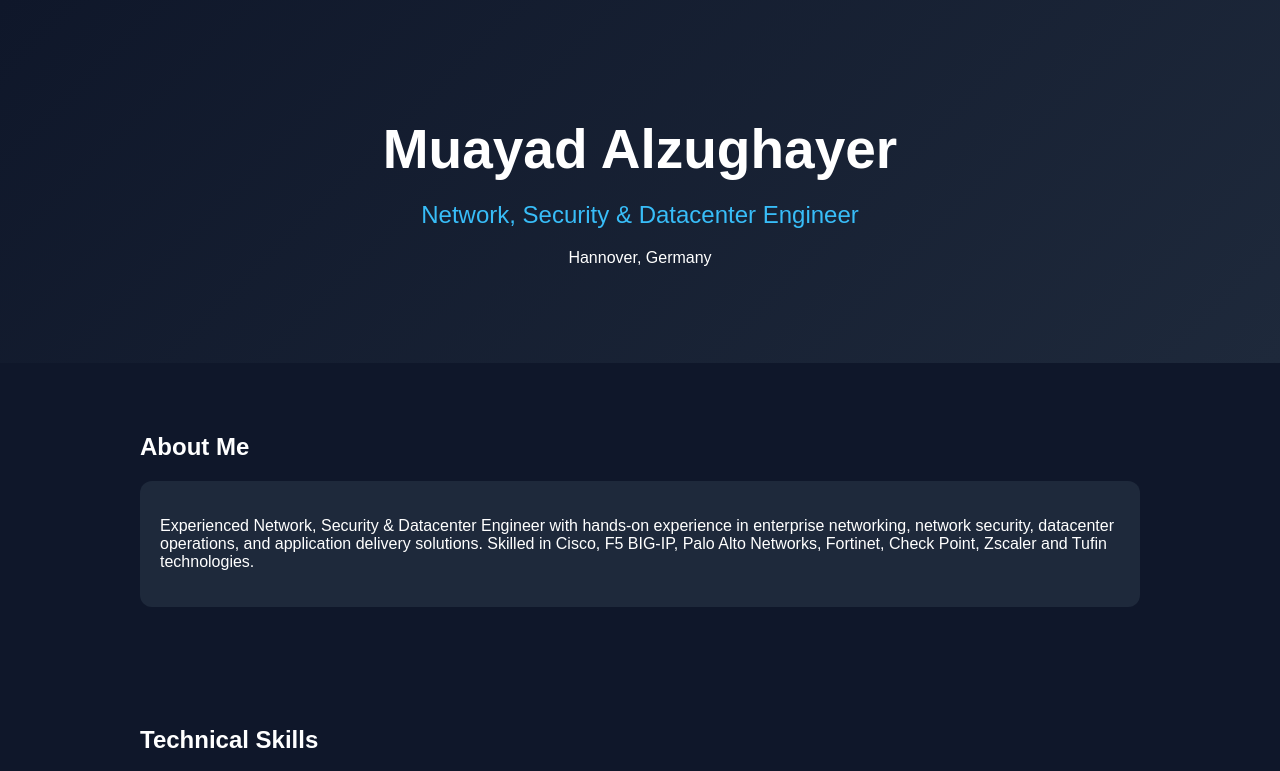
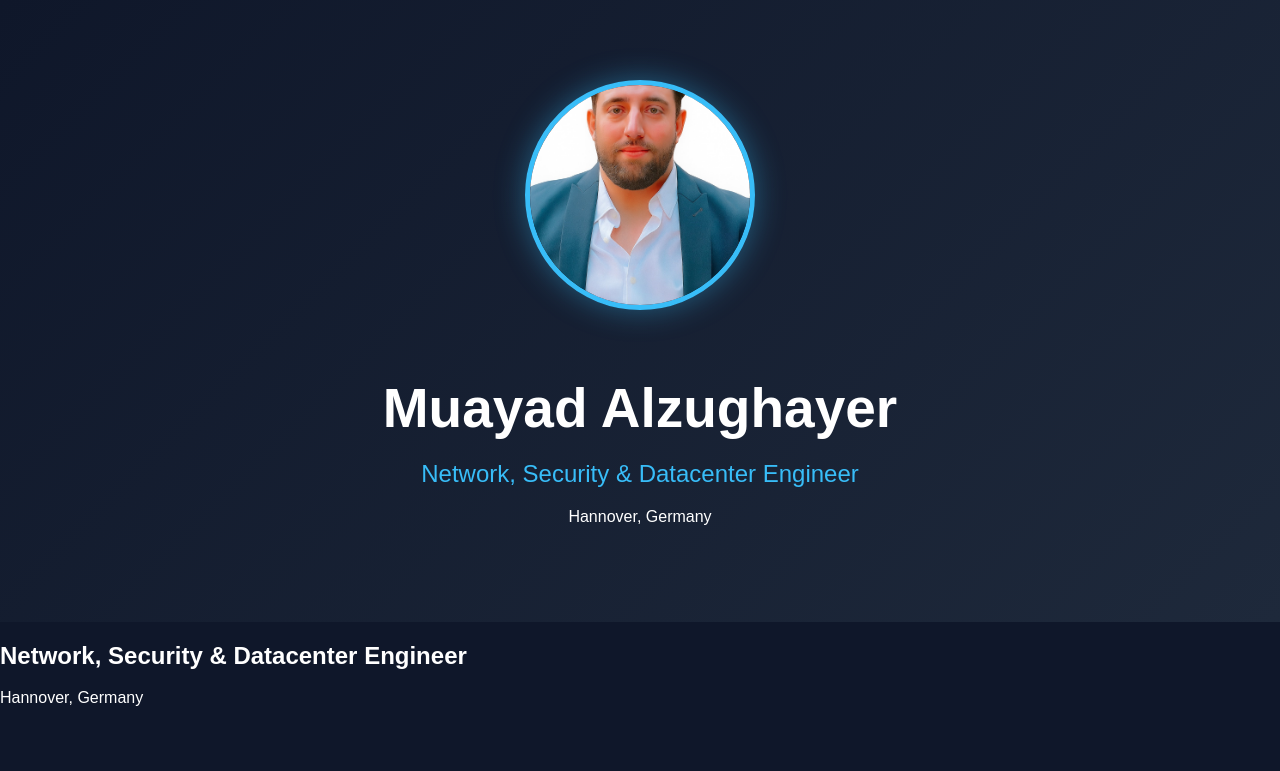
Before and after one commit to muayadalzughayer/muayadalzughayer.github.io, a plain HTML site: page index.html in a window 1280 px wide. Shown: the top 771 px of the page. Drawn offline with Linux system fonts and the light colour scheme.

Commit message:
Update hero section with image and heading
Added an image and updated the heading in the hero section.

```diff
--- a/index.html
+++ b/index.html
@@ -72,7 +72,26 @@ footer{
 <body>
 
 <div class="hero">
-    <h1>Muayad Alzughayer</h1>
+
+<img src="Muayad Foto.jpg"
+     alt="Muayad Alzughayer"
+     style="
+     width:220px;
+     height:220px;
+     border-radius:50%;
+     object-fit:cover;
+     border:5px solid #38bdf8;
+     margin-bottom:25px;
+     box-shadow:0 0 30px rgba(56,189,248,0.4);
+">
+
+<h1>Muayad Alzughayer</h1>
+
+<h2>Network, Security & Datacenter Engineer</h2>
+
+<p>Hannover, Germany</p>
+
+</div>
     <h2>Network, Security & Datacenter Engineer</h2>
     <p>Hannover, Germany</p>
 </div>
```
